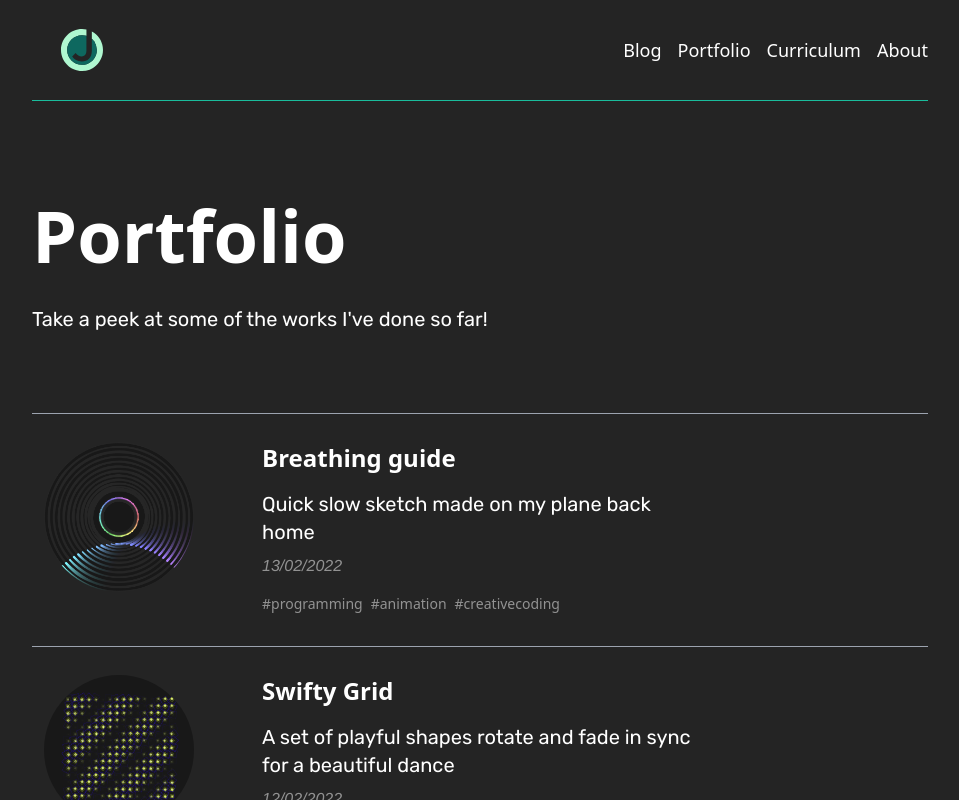
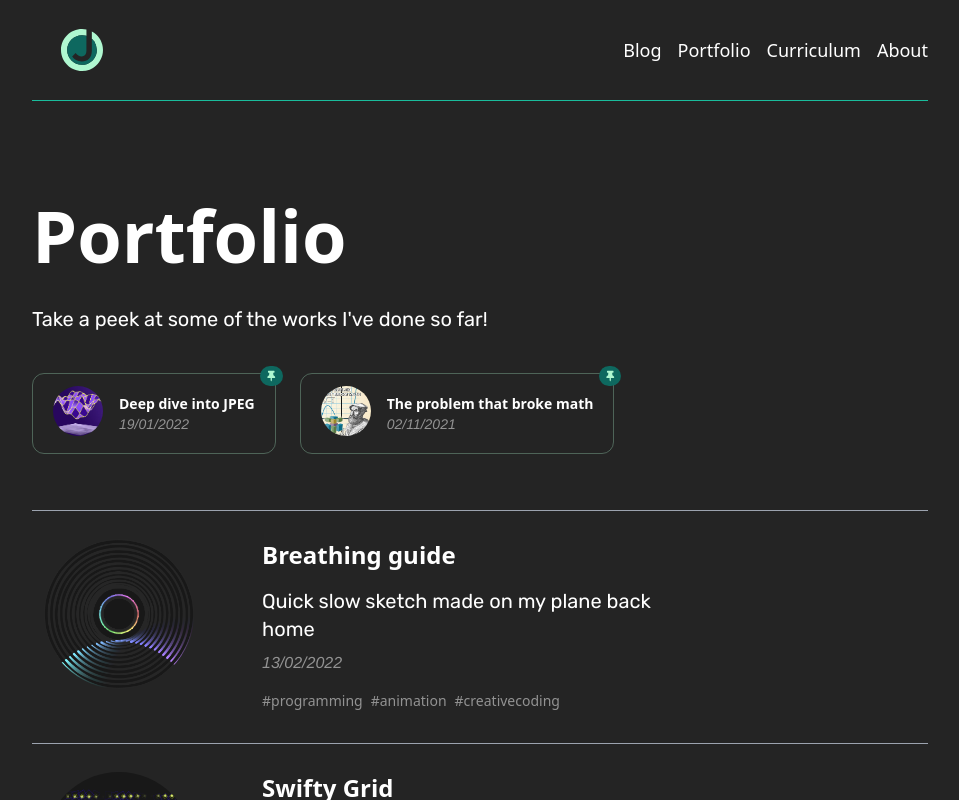
Before and after one commit to jesi-rgb/old.jesirgb.com, a Next.js app: page /portfolio in a window 1280 px wide. Shown: the top 800 px of the page, without its empty margins (160-1119 px from the left). Built offline with nearby package versions, Linux system fonts and the light colour scheme.

Commit message:
added pinned articles with thumbtack badge

```diff
--- /dev/null
+++ b/components/PinnedPortfolioItem.js
@@ -0,0 +1,34 @@
+import Image from "next/image";
+import Date from "./Date";
+
+import { FontAwesomeIcon } from "@fortawesome/react-fontawesome";
+
+import { faThumbtack } from "@fortawesome/free-solid-svg-icons";
+
+export default function PinnedPortfolioItem({ slug, title, date, image }) {
+  return (
+    <a href={"/portfolio/" + slug}>
+      <div className="relative flex w-max flex-shrink-0 py-3 px-5 items-center align-middle text-sm border border-accent-1-lighter border-opacity-30 rounded-xl">
+        <span className="absolute -top-2 -right-2 bg-accent-1-hover py-0 px-1.5 rounded-full">
+          <FontAwesomeIcon
+            className="text-accent-1-lighter transform scale-75"
+            icon={faThumbtack}
+          />
+        </span>
+        <div className="">
+          <Image
+            src={image || "/jesi.svg"}
+            className="rounded-full"
+            width={50}
+            height={50}
+          />
+        </div>
+
+        <div className="flex flex-col ml-4">
+          <div className="font-bold text-sm text-white">{title}</div>
+          <Date date={date} />
+        </div>
+      </div>
+    </a>
+  );
+}
--- a/pages/portfolio/index.js
+++ b/pages/portfolio/index.js
@@ -3,6 +3,7 @@ import Layout from "../../components/Layout";
 import Head from "next/head";
 import matter from "gray-matter";
 import PortfolioItem from "@/components/PortfolioItem";
+import PinnedPortfolioItem from "@/components/PinnedPortfolioItem";
 
 export default function Blog({ slugs }) {
   return (
@@ -15,13 +16,34 @@ export default function Blog({ slugs }) {
           <div className="text-6xl xl:text-7xl font-bold text-white mx-2 xl:mx-auto xl:max-w-full">
             Portfolio
           </div>
-          <div className="text-white text-xl font-blogpost text-left my-4 mb-20 mx-2 xl:mx-auto xl:max-w-full">
+          <div className="text-white text-xl font-blogpost text-left my-4 mb-10 mx-2 xl:mx-auto xl:max-w-full">
             Take a peek at some of the works I've done so far!
+          </div>
+
+          <div
+            id="pinned"
+            className="flex scrollbar-hide space-x-6 mb-14 rounded-2xl items-center"
+          >
+            {slugs.map((slug) => {
+              if (slug.pinned) {
+                return (
+                  <PinnedPortfolioItem
+                    key={slug.slug + "pinned"}
+                    slug={slug.slug}
+                    title={slug.title}
+                    description={slug.description}
+                    date={slug.date}
+                    image={slug.image}
+                    tags={slug.tags}
+                  />
+                );
+              }
+            })}
           </div>
           <div className="mx-2 xl:mx-auto xl:max-w-full">
             {slugs.map((slug) => (
               <PortfolioItem
-                key={slug}
+                key={slug.slug}
                 slug={slug.slug}
                 title={slug.title}
                 description={slug.description}
@@ -56,6 +78,8 @@ export const getStaticProps = async () => {
 
     let tags = processedPostContent.data.tags.split(", ");
 
+    postAndImage.pinned = processedPostContent.data.pinned ? true : false;
+
     postAndImage.tags = tags;
 
     return postAndImage;
--- a/posts-portfolio/deep-dive-jpeg.md
+++ b/posts-portfolio/deep-dive-jpeg.md
@@ -3,6 +3,7 @@ title: Deep dive into JPEG
 description: Let's explore in detail one of the most controversial compression algorithms
 date: 19/01/2022
 tags: programming, animation, reducible
+pinned: true
 ---
 
 # Deep dive into JPEG
--- a/posts-portfolio/the-cubic.md
+++ b/posts-portfolio/the-cubic.md
@@ -3,6 +3,7 @@ title: The problem that broke math
 description: Showcasing some of the animations in Veritasium's take on cubic functions
 date: 02/11/2021
 tags: programming, animation, veritasium
+pinned: true
 ---
 
 # The problem that broke math
```
